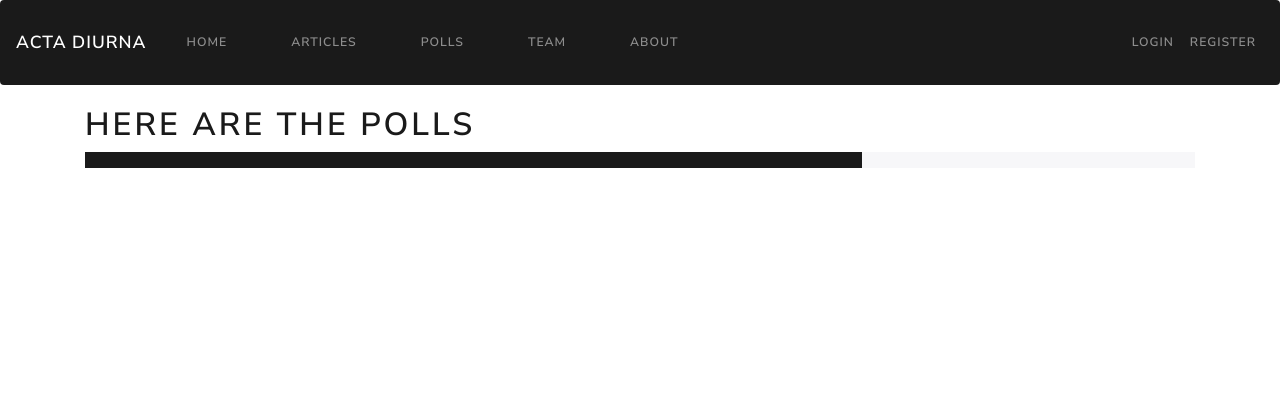
After one commit to DJN1/website_flask_skeleton, a Flask app: page /polls in a window 1280 px wide. The commit adds this page. Shown: the top 420 px of the page. Run offline with Flask 2, Linux system fonts and the light colour scheme; some libraries are stand-ins or nearby versions.

```diff
--- a/main/app.py
+++ b/main/app.py
@@ -123,6 +123,11 @@ def about():
     return render_template('about.html')
 
 
+@app.route('/polls')
+def polls():
+    return render_template('polls.html')
+
+
 @app.route('/login', methods=['GET', 'POST'])  # Step 1 = Methods
 def login():
     form = LoginForm()
@@ -233,6 +238,22 @@ def edit_article(id):
     return render_template('edit_article.html', form=form)
 
 
+@app.route('/delete_article/<string:id>', methods=['POST'])
+@login_required
+def delete_article(id):
+    # Query article by id
+    article = Articles.query.filter_by(id=id).first()
+    print(article)
+    # Delete querried article
+    db.session.delete(article)
+    # Commit to db
+    db.session.commit()
+
+    flash('Article Deleted', 'success')
+
+    return redirect(url_for('dashboard'))
+
+
 @app.route('/logout')
 @login_required
 def logout():
@@ -244,5 +265,5 @@ def logout():
 
 
 # Run the server
-app.run(port=port)
+app.run(port=port, debug=True)
 # test
--- a/main/templates/base.html
+++ b/main/templates/base.html
@@ -26,6 +26,9 @@
         </li>
         <li class="nav-item">
           <a class="nav-link" href="/articles">Articles</a>
+        </li>
+        <li class="nav-item">
+          <a class="nav-link" href="/polls">Polls</a>
         </li>
         <li class="nav-item">
           <a class="nav-link" href="/team">Team</a>
--- a/main/templates/dashboard.html
+++ b/main/templates/dashboard.html
@@ -21,7 +21,7 @@
         <td>{{article.create_date}}</td>
         <td><a href="edit_article/{{article.id}}" class="btn btn-default pull-right">Edit</a></td>
         <td>
-          <form action="#" method="post">
+          <form action="{{url_for('delete_article', id=article.id)}}" method="post">
             <input type="hidden" name="_method" value="DELETE">
             <input type="submit" value="Delete" class="btn btn-danger">
           </form>
--- /dev/null
+++ b/main/templates/polls.html
@@ -0,0 +1,10 @@
+{% extends 'base.html'%}
+{% block content %}
+<h1>Here are the polls</h1>
+<div class="progress">
+  <div class="progress-bar" role="progressbar" aria-valuenow="70"
+  aria-valuemin="0" aria-valuemax="100" style="width:70%">
+    <span class="sr-only">70% Complete</span>
+  </div>
+</div>
+{% endblock %}
```
Also changed, not shown: main/database.db.
